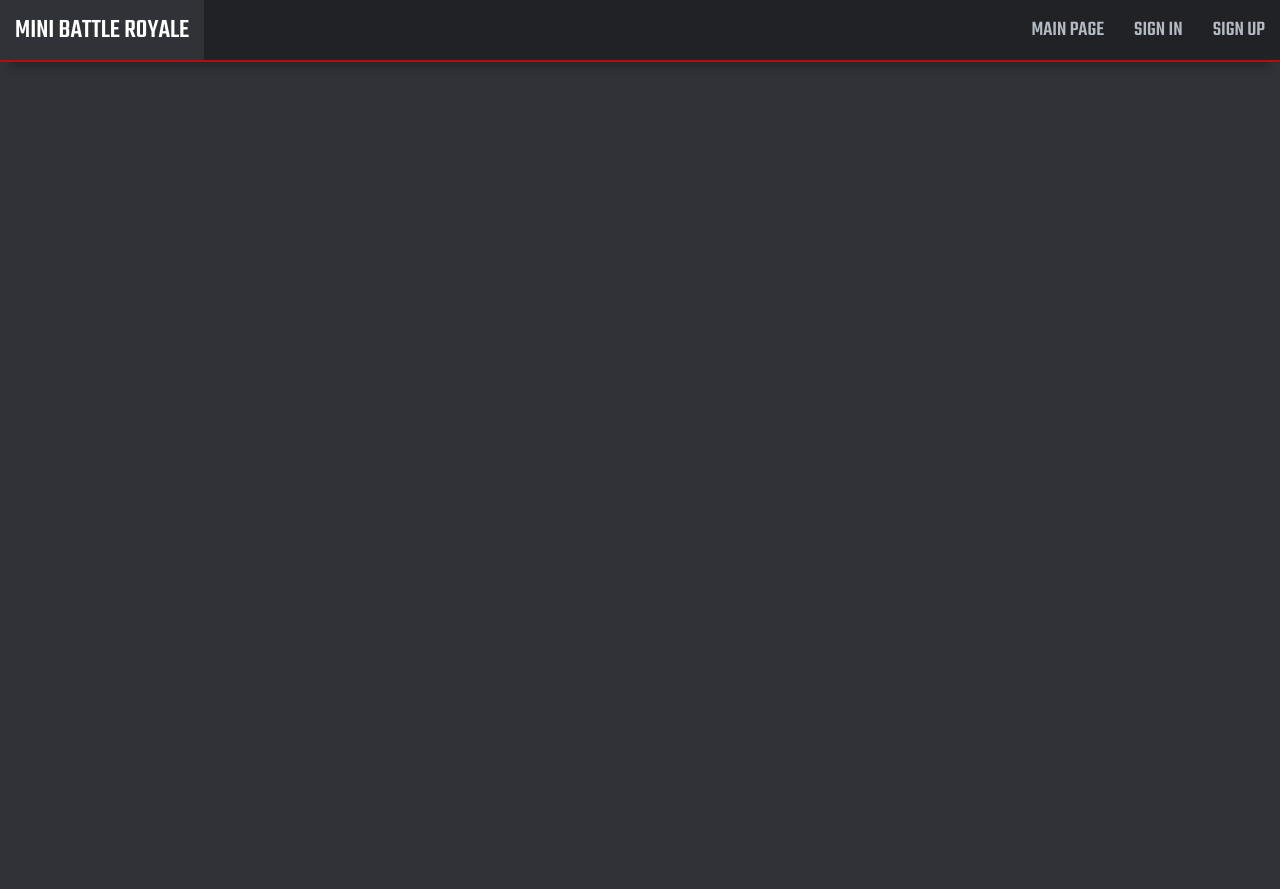
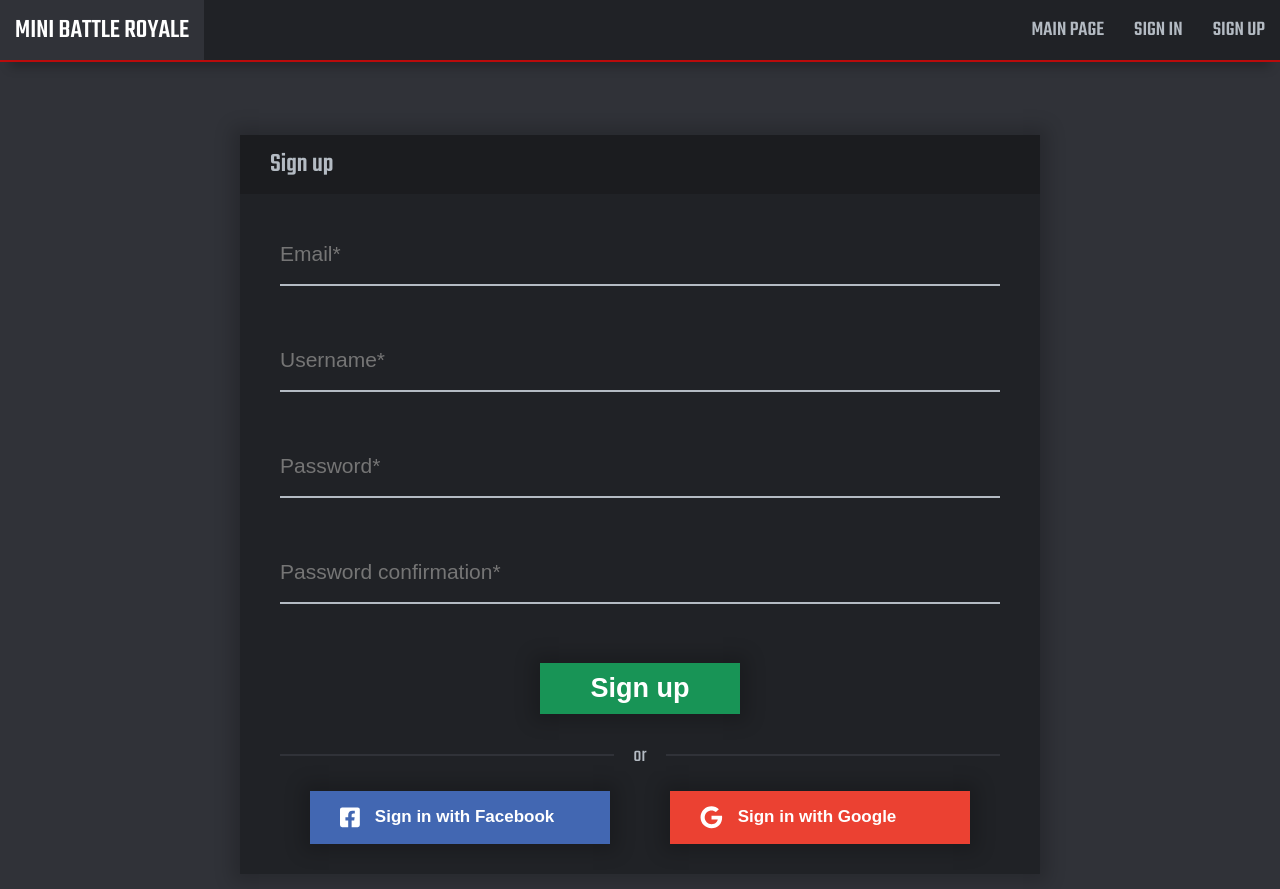
Before and after one commit to matiyas/mini_battle_royale_vue, a Vue app: page /sign_up in a window 1280 px wide. Before the commit the page ends 800 px from the top, so only its background shows below. Built offline with nearby package versions, Linux system fonts and the light colour scheme.

Commit message:
MBRV-7 Add registration view

```diff
--- a/src/assets/styles/main.scss
+++ b/src/assets/styles/main.scss
@@ -40,6 +40,7 @@ body {
   font-size: $font-size-md;
   padding: 0 !important;
   margin: 0 !important;
+  overflow-y: scroll;
 }
 
 a {
--- a/src/locales/en/general.js
+++ b/src/locales/en/general.js
@@ -1,3 +1,9 @@
 export default {
-  or: 'or'
+  email: 'Email',
+  or: 'or',
+  password: 'Password',
+  passwordConfirmation: 'Password confirmation',
+  signIn: 'Sign in',
+  signUp: 'Sign up',
+  username: 'Username'
 }
--- a/src/router/index.js
+++ b/src/router/index.js
@@ -2,6 +2,7 @@ import Vue from 'vue'
 import VueRouter from 'vue-router'
 import Home from '@/views/Home.vue'
 import Login from '@/views/Login'
+import Registration from '@/views/Registration'
 
 Vue.use(VueRouter)
 
@@ -15,6 +16,11 @@ const routes = [
     path: '/sign_in',
     name: 'login_path',
     component: Login
+  },
+  {
+    path: '/sign_up',
+    name: 'registration_path',
+    component: Registration
   }
 ]
 
--- a/src/views/Login.vue
+++ b/src/views/Login.vue
@@ -1,13 +1,19 @@
 <template>
-  <mbr-auth-box class="auth-box" title="Sign in">
-    <mbr-input placeholder="Login" v-model="user.login" required />
+  <mbr-auth-box class="auth-box" :title="$t('general.signIn')">
     <mbr-input
-      placeholder="Password"
+      :placeholder="$t('general.username')"
+      v-model="user.username"
+      required
+    />
+    <mbr-input
+      :placeholder="$t('general.password')"
       v-model="user.password"
       type="password"
       required
     />
-    <mbr-button class="auth-box__sign-in-button">Sign in</mbr-button>
+    <mbr-button class="auth-box__sign-in-button">{{
+      $t('general.signIn')
+    }}</mbr-button>
   </mbr-auth-box>
 </template>
 
@@ -22,7 +28,7 @@ export default {
   data() {
     return {
       user: {
-        login: null,
+        username: null,
         password: null
       }
     }
--- a/src/views/Registration.vue
+++ b/src/views/Registration.vue
@@ -0,0 +1,63 @@
+<template>
+  <mbr-auth-box class="auth-box" :title="$t('general.signUp')">
+    <mbr-input
+      :placeholder="$t('general.email')"
+      v-model="user.email"
+      required
+    />
+    <mbr-input
+      :placeholder="$t('general.username')"
+      v-model="user.username"
+      required
+    />
+    <mbr-input
+      :placeholder="$t('general.password')"
+      v-model="user.password"
+      type="password"
+      required
+    />
+    <mbr-input
+      :placeholder="$t('general.passwordConfirmation')"
+      v-model="user.passwordConfirmation"
+      type="passwordConfirmation"
+      required
+    />
+    <mbr-button class="auth-box__sign-up-button">{{
+      $t('general.signUp')
+    }}</mbr-button>
+  </mbr-auth-box>
+</template>
+
+<script>
+import MbrAuthBox from '@/components/MbrAuthBox'
+import MbrInput from '@/components/MbrInput'
+import MbrButton from '@/components/MbrButton'
+
+export default {
+  name: 'Registration',
+  components: { MbrAuthBox, MbrInput, MbrButton },
+  data() {
+    return {
+      user: {
+        username: null,
+        password: null
+      }
+    }
+  }
+}
+</script>
+
+<style scoped lang="scss">
+.auth-box {
+  margin: 0 auto;
+}
+.auth-box__sign-up-button {
+  margin-top: $m-md;
+  width: 100%;
+}
+@media (min-width: $screen-sm-min) {
+  .auth-box__sign-up-button {
+    max-width: 200px;
+  }
+}
+</style>
```
